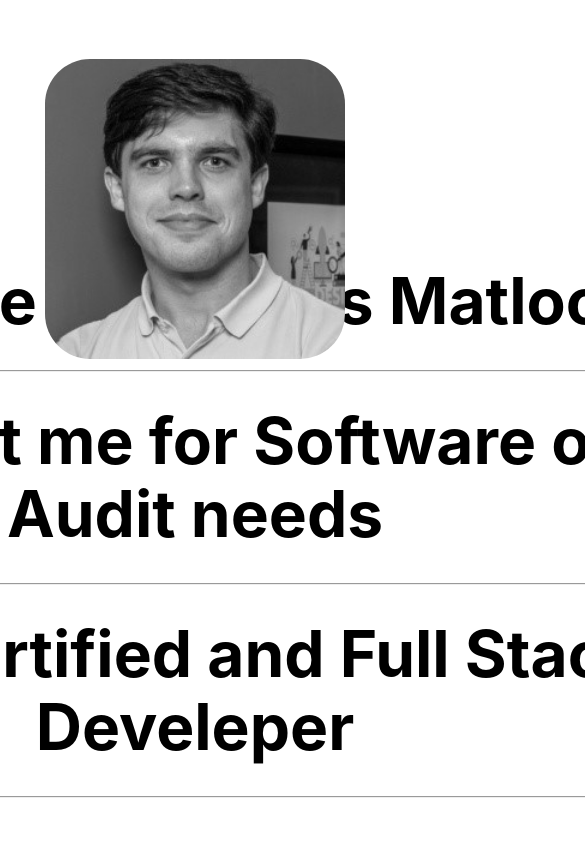
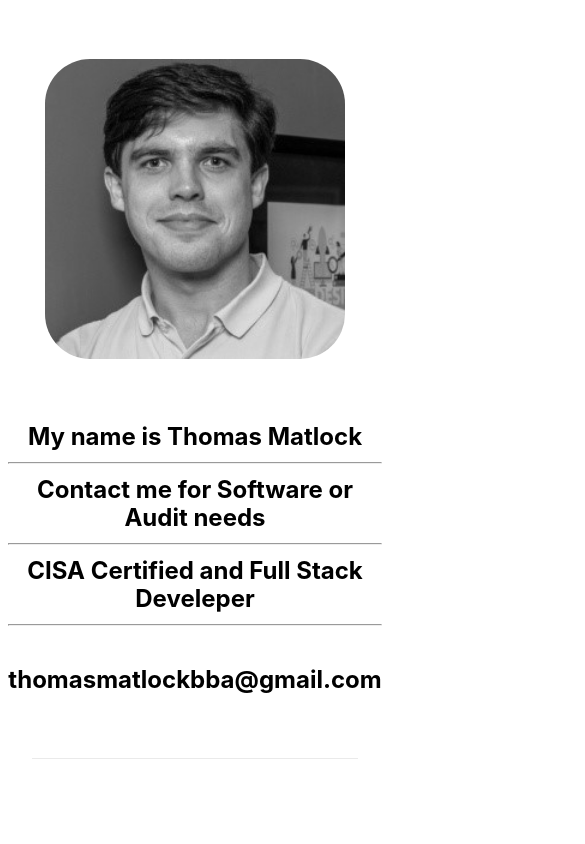
Before and after one commit to zep1994/thomas-matlock, a Next.js app in the folder frontend/: page / in a window 390 px wide. Shown: the top 844 px of the page, 585 px wide, since content can reach past the window. Built offline with nearby package versions, Linux system fonts and the light colour scheme.

Commit message:
Update Header

```diff
--- a/frontend/styles/Header.module.css
+++ b/frontend/styles/Header.module.css
@@ -8,8 +8,6 @@
     justify-content: center;
 }
 
-
-
 .headerImg {
     width: 300px;
     height: 300px;
--- a/frontend/styles/Home.module.css
+++ b/frontend/styles/Home.module.css
@@ -1,5 +1,6 @@
 .container {
   padding: 0 2rem;
+  width: 100%;
 }
 
 .main {
@@ -42,8 +43,7 @@
 .title {
   margin: 0;
   line-height: 1.15;
-  font-size: 4rem;
-  margin-top: -5em;
+  font-size: 3rem;
 }
 
 .title,
@@ -117,6 +117,17 @@
 
 }
 
+@media (max-width: 425px) {
+
+  .main {
+    min-height: auto;
+  }
+
+  .title {
+    font-size: 1.5rem;
+  }
+}
+
 @media (prefers-color-scheme: dark) {
   .card,
   .footer {
```
